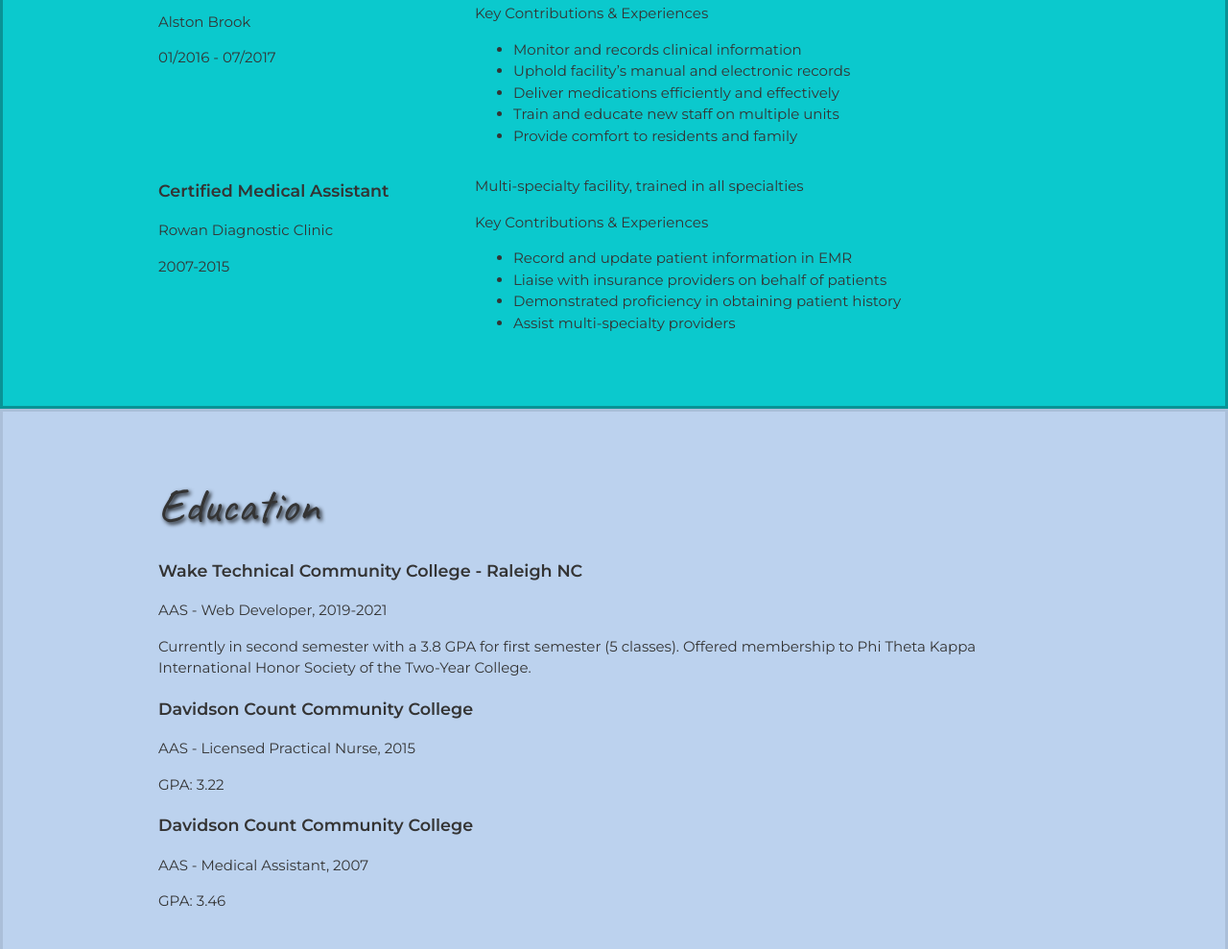
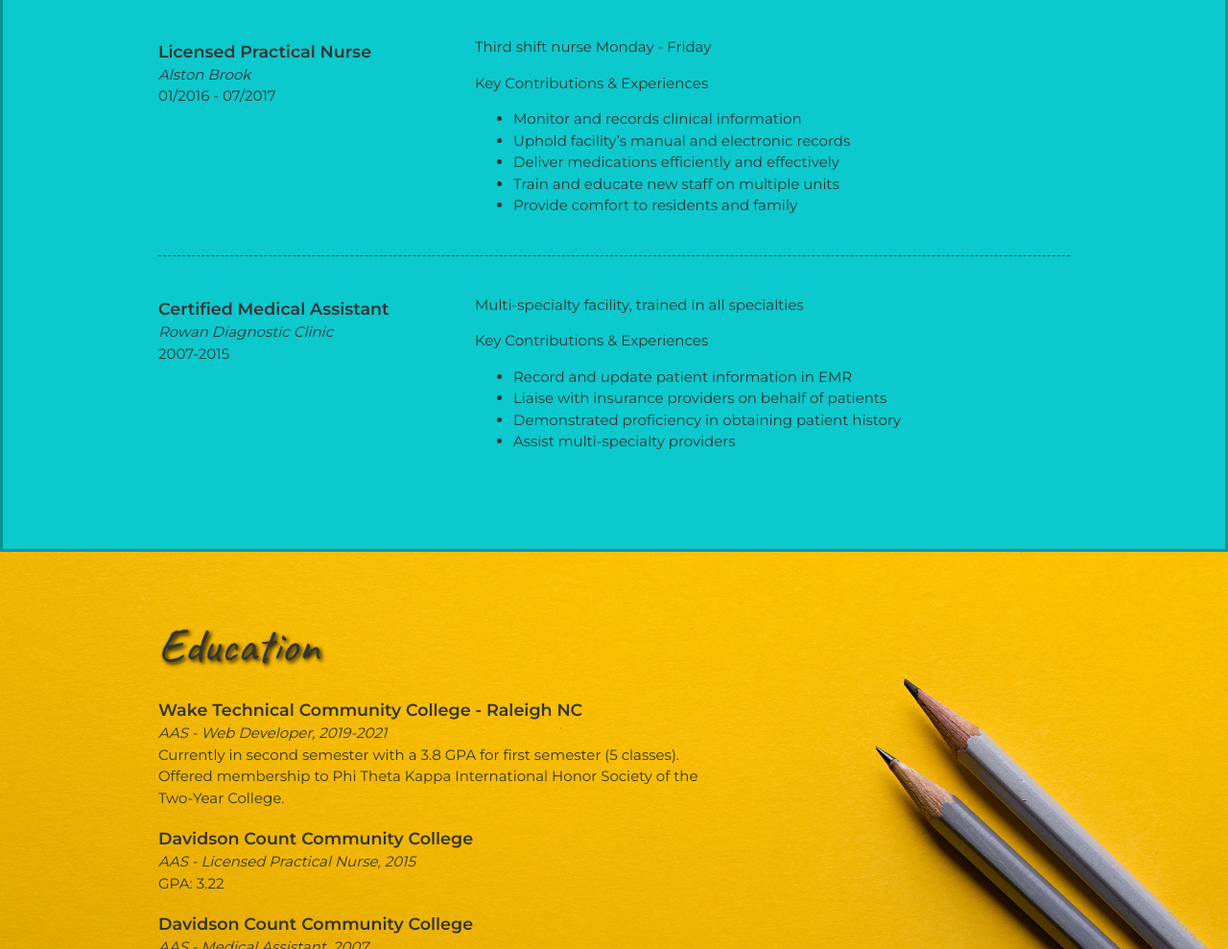
Before and after one commit to chjeremias/1Lesson03, a plain HTML site: page css-portfolio/index.html in a window 1280 px wide. Shown: the part 1811-2800 px from the top of the page at 96% size. Drawn offline with Linux system fonts and the light colour scheme.

Commit message:
Responsive Design

```diff
--- a/css-portfolio/css/style.css
+++ b/css-portfolio/css/style.css
@@ -83,14 +83,30 @@ h1, h2 {
   margin: 0;
 }
 .content-wrap {
-  width: 950px;
+  max-width: 950px;
+  width: 85%;
   margin: 0 auto;
   padding: 60px 0;
 }
 .content-wrap h2 {
     text-shadow: 2px 2px 4px black;
 }
-
+h3 {
+  margin-bottom: 0;
+}
+.item-details h3 + p {
+  font-style: italic;
+}
+.item-details h3 ~ p {
+  margin: 0;
+}
+.divider > section{
+  border-bottom: 1px dashed #343434;
+  padding: 25px 0;
+}
+.divider > section:last-of-type {
+  border-bottom: none;
+}
 
 /* Profile
 -------------------------------*/
@@ -98,7 +114,6 @@ header {
   background: #832161;
   border: solid #54153e;
   color: #F7FFF7;
-  text-align: center;
 }
 
 
@@ -124,13 +139,8 @@ header {
 }
 .project-item {
   overflow: hidden;
-  border-bottom: 1px dashed #343434;
-  padding: 25px 0;
 }
-.project-item img {
-  float: left;
-  margin-right: 20px;
-}
+
 .project-item h3 {
   margin-top: 0;
 }
@@ -141,17 +151,19 @@ header {
   background: #0bc9cd;
   border: solid #099396;
 }
-.job-item {
-  display: grid;
-  grid-template-columns: 1fr 2fr;
-  column-gap: 20px;
-}
 
 /* Education
 -------------------------------*/
 .education {
-  background: #bcd2ee;
-  border: solid #abbfd9;
+  background-image: url(../images/joanna-kosinska-unsplash.jpg);
+  background-size: cover;
+  background-position: top right;
+  padding-bottom: 100px;
+  /* background: #bcd2ee;
+  border: solid #abbfd9; */
+}
+.education p {
+  width: 60%;
 }
 
 /* Contact Info
@@ -199,15 +211,47 @@ footer {
   background: #7c77b9;
   border: solid #444165;
   color: #08415c;
-  text-align: center;
 }
 .contact-list {
   list-style-type: none;
   padding: 0;
-  display: flex;
-  justify-content: center;
 }
 .contact-list a {
   padding: 15px;
   display: inline-block;
 }
+
+/* Responsive
+-------------------------------*/
+@media screen and (min-width:750px) {
+  header, footer {
+    text-align: center;
+  }
+  .project-item img {
+    float: left;
+    margin-right: 20px;
+  }
+  .job-item {
+    display: grid;
+    grid-template-columns: 1fr 2fr;
+    column-gap: 20px;
+  }
+  .contact-list {
+    display: flex;
+    justify-content: center;
+  }
+}
+
+@media screen and (max-width:749px) {
+  h1 {
+    font-size: 75px;
+    line-height: 0.9;
+    margin-bottom: 20px;
+  }
+  h2 {
+    line-height: 1;
+  }
+  .contact-list a {
+    padding: 5px;
+  }
+}
--- a/css-portfolio/index.html
+++ b/css-portfolio/index.html
@@ -50,7 +50,7 @@
 
       <!-- ********************  PROJECTS / PORTFOLIO  ********************* -->
       <section class="projects">
-        <div class="content-wrap">
+        <div class="content-wrap divider">
           <h2>Featured Projects</h2>
           <p>View selected projects below. More information can be found at <a href="https://chjeremias.wordpress.com/">Crystal Jeremias</a>.</p>
 
@@ -76,7 +76,7 @@
 
       <!-- ***********************  WORK EXPERIENCE  *********************** -->
       <section class="work-experience">
-        <div class="content-wrap">
+        <div class="content-wrap item-details divider">
           <h2>Work Experience</h2>
           <p>Currently working on a major career change from Licensed Practical Nurse to Web Developer</p>
 
@@ -143,7 +143,7 @@
 
       <!-- ******************  EDUCATION & CERTIFICATIONS ****************** -->
       <section class="education">
-        <div class="content-wrap">
+        <div class="content-wrap item-details">
           <h2>Education</h2>
 
           <!-- Copy this whole <section> block to add more schools. -->
```
